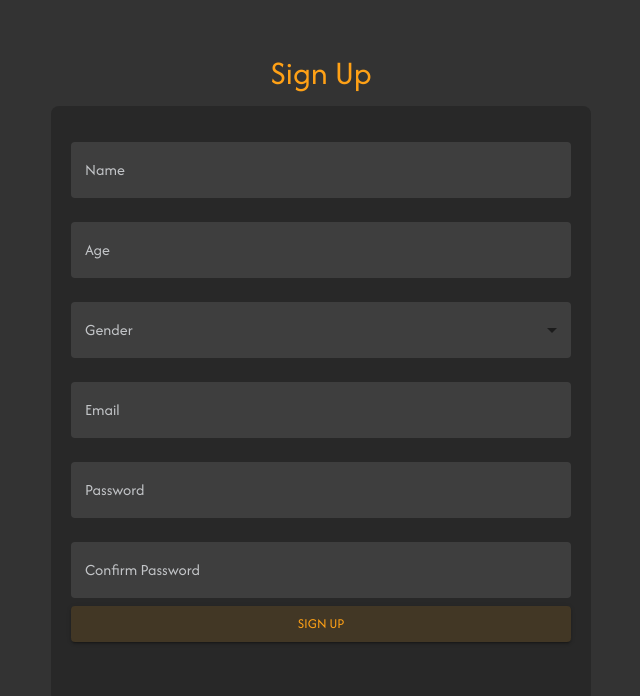
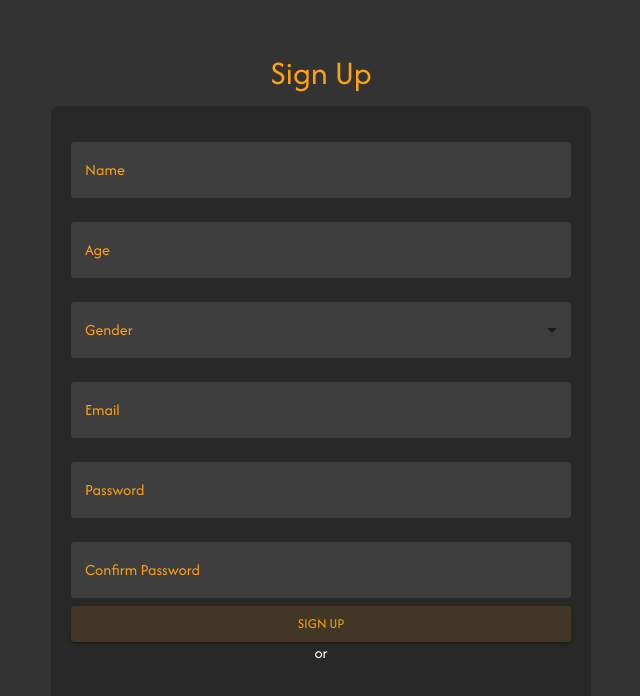
Before and after one commit to Mohit991/QuizQuest, a React (Vite) app in the folder frontend/: page /signup in a window 1280 px wide. Shown: the top 696 px of the page, without its empty margins (319-959 px from the left). Built offline with nearby package versions, Linux system fonts and the light colour scheme; no server answers.

Commit message:
frontend changes
- google auth button spacing in multiple pages
- loading spinner size in multiple pages
- logo updated
- select quiz configuration alignment

```diff
--- a/frontend/index.html
+++ b/frontend/index.html
@@ -4,7 +4,7 @@
     <meta charset="UTF-8" />
     <link rel="icon" type="image/svg+xml" href="/vite.svg" />
     <meta name="viewport" content="width=device-width, initial-scale=1.0" />
-    <title>Knowledge Knockout</title>
+    <title>QuizQuest</title>
   </head>
   <body>
     <div id="root"></div>
--- a/frontend/src/components/AppBar.jsx
+++ b/frontend/src/components/AppBar.jsx
@@ -1,7 +1,7 @@
 import React, { useState, useContext } from 'react';
 import { AppBar, Box, Toolbar, IconButton, Typography, Menu, Container, Avatar, Tooltip, MenuItem, Button, Dialog, DialogActions, DialogContent, DialogContentText, DialogTitle } from '@mui/material';
 import MenuIcon from '@mui/icons-material/Menu';
-import logo from '../assets/images/logoKnowledgek.png';
+import quizquestlogo from '../assets/images/quizquestlogo.png';
 import profile from '../assets/images/user.png';
 import { AppContext } from '../context/AppContext';
 import { Link, useNavigate } from 'react-router-dom';
@@ -57,7 +57,7 @@ const ResponsiveAppBar = () => {
       <Container maxWidth="xl">
         <Toolbar sx={{ margin: "0px 100px" }} disableGutters>
           <Box sx={{ display: { xs: 'none', md: 'flex' }, mr: 1 }}>
-            <Link to="/"><img src={logo} height={45} alt="Logo" /></Link>
+            <Link to="/"><img src={quizquestlogo} height={30} alt="Logo" /></Link>
           </Box>
 
           {/* Mobile Menu Icon */}
--- a/frontend/src/components/CustomSpinner.jsx
+++ b/frontend/src/components/CustomSpinner.jsx
@@ -11,7 +11,7 @@ function CustomSpinner() {
         justifyContent: 'center',
         alignItems: 'center',
         width: '100%',
-        height: '100vh',
+        height: '10px',
         backgroundColor: '#393939',
       }}
     >
--- /dev/null
+++ b/frontend/src/components/LeaderboardsContent.jsx
@@ -0,0 +1,31 @@
+import React from 'react';
+import { Box, Typography, Paper } from '@mui/material';
+import EmojiEventsIcon from '@mui/icons-material/EmojiEvents';
+
+const LeaderboardsContent = () => {
+  return (
+    <Box sx={{ mt: 4, width: '100%', maxWidth: 600, mx: 'auto' }}>
+      <Paper elevation={3} sx={{ p: 3, backgroundColor: '#242424', color: 'white' }}>
+        <Box sx={{ display: 'flex', alignItems: 'center', justifyContent: 'center', mb: 2 }}>
+          <EmojiEventsIcon sx={{ fontSize: 40, color: '#ffa116', mr: 2 }} />
+          <Typography variant="h5" component="h2" sx={{ color: '#ffa116' }}>
+            Welcome to the Leaderboards!
+          </Typography>
+        </Box>
+        <Typography variant="body1" sx={{ mb: 2 }}>
+          Here you can view the top performers across various categories. To get started:
+        </Typography>
+        <ol style={{ paddingLeft: '20px' }}>
+          <li>Select a category from the dropdown menu above</li>
+          <li>View the leaderboard for your chosen category</li>
+          <li>See how you stack up against other participants</li>
+        </ol>
+        <Typography variant="body1" sx={{ mt: 2 }}>
+          Challenge yourself to climb the ranks and become a top performer!
+        </Typography>
+      </Paper>
+    </Box>
+  );
+};
+
+export default LeaderboardsContent;
--- a/frontend/src/pages/LandingPage.jsx
+++ b/frontend/src/pages/LandingPage.jsx
@@ -41,7 +41,7 @@ const LandingPage = () => {
             textShadow: "0 4px 6px rgba(0, 0, 0, 0.3)",
           }}
         >
-          Welcome to Quiz Hub
+          Welcome to QuizQuest
         </Typography>
       </motion.div>
       <motion.div
--- a/frontend/src/pages/auth/SignUpPage.jsx
+++ b/frontend/src/pages/auth/SignUpPage.jsx
@@ -150,10 +150,13 @@ const SignUpPage = () => {
             },
             "& .MuiInputLabel-root": {
               fontSize: "16px",
-              color: "#eff1f6bf",
+              color: "#ffa116",
             },
             "& .MuiInputLabel-root.Mui-focused": {
-              color: "#fff",
+              color: "#ffa116",
+            },
+            "& .MuiOutlinedInput-input": {
+              color: "white",
             },
           }}
         />
@@ -180,10 +183,13 @@ const SignUpPage = () => {
             },
             "& .MuiInputLabel-root": {
               fontSize: "16px",
-              color: "#eff1f6bf",
+              color: "#ffa116",
             },
             "& .MuiInputLabel-root.Mui-focused": {
-              color: "#fff",
+              color: "#ffa116",
+            },
+            "& .MuiOutlinedInput-input": {
+              color: "white",
             },
           }}
         />
@@ -198,7 +204,7 @@ const SignUpPage = () => {
           sx={{
             "& .MuiOutlinedInput-root": {
               backgroundColor: "#3e3e3e",
-              color:"#eff1f6bf",
+              color: "#eff1f6bf",
               "&:hover": {
                 backgroundColor: "none",
               },
@@ -211,10 +217,13 @@ const SignUpPage = () => {
             },
             "& .MuiInputLabel-root": {
               fontSize: "16px",
-              color: "#eff1f6bf",
+              color: "#ffa116",
             },
             "& .MuiInputLabel-root.Mui-focused": {
-              color: "#fff",
+              color: "#ffa116",
+            },
+            "& .MuiOutlinedInput-input": {
+              color: "white",
             },
           }}
         >
@@ -275,10 +284,13 @@ const SignUpPage = () => {
             },
             "& .MuiInputLabel-root": {
               fontSize: "16px",
-              color: "#eff1f6bf",
+              color: "#ffa116",
             },
             "& .MuiInputLabel-root.Mui-focused": {
-              color: "#fff",
+              color: "#ffa116",
+            },
+            "& .MuiOutlinedInput-input": {
+              color: "white",
             },
           }}
         />
@@ -305,10 +317,13 @@ const SignUpPage = () => {
             },
             "& .MuiInputLabel-root": {
               fontSize: "16px",
-              color: "#eff1f6bf",
+              color: "#ffa116",
             },
             "& .MuiInputLabel-root.Mui-focused": {
-              color: "#fff",
+              color: "#ffa116",
+            },
+            "& .MuiOutlinedInput-input": {
+              color: "white",
             },
           }}
         />
@@ -335,10 +350,13 @@ const SignUpPage = () => {
             },
             "& .MuiInputLabel-root": {
               fontSize: "16px",
-              color: "#eff1f6bf",
+              color: "#ffa116",
             },
             "& .MuiInputLabel-root.Mui-focused": {
-              color: "#fff",
+              color: "#ffa116",
+            },
+            "& .MuiOutlinedInput-input": {
+              color: "white",
             },
           }}
         />
@@ -382,7 +400,10 @@ const SignUpPage = () => {
         >
           {loading ? <CustomSpinner /> : "Sign Up"}
         </Button>
-        <GoogleLoginButton />
+        <Box color={"white"}>or</Box>
+        <Box py={1}>
+          <GoogleLoginButton />
+        </Box>
       </Box>
     </Box>
   );
--- a/frontend/src/pages/user/Leaderboards.jsx
+++ b/frontend/src/pages/user/Leaderboards.jsx
@@ -20,6 +20,7 @@ import {
 } from '@mui/material';
 import { motion, AnimatePresence } from 'framer-motion';
 import EmojiEventsIcon from '@mui/icons-material/EmojiEvents';
+import LeaderboardsContent from '../../components/LeaderboardsContent';
 
 const Leaderboards = () => {
     const [selectedCategory, setSelectedCategory] = useState(null);
@@ -109,7 +110,7 @@ const Leaderboards = () => {
                 animate={{ opacity: 1, y: 0 }}
                 transition={{ duration: 0.5, delay: 0.2 }}
             >
-                <FormControl sx={{ m: 1, minWidth: 200 }}>
+                <FormControl sx={{ m: 1, minWidth: 200, textAlign:"center" }}>
                     <InputLabel id="category-select-label" sx={{
                         color: '#ffa116', '&.Mui-focused': {
                             color: '#ffa116',
@@ -120,6 +121,7 @@ const Leaderboards = () => {
                         value={selectedCategory ? selectedCategory.category_id : ''}
                         onChange={(e) => setSelectedCategory(categories.find(cat => cat.category_id === parseInt(e.target.value)))}
                         sx={{
+                            textAlign:"center",
                             color: 'white',
                             '& .MuiOutlinedInput-notchedOutline': {
                                 borderColor: '#ffa116',
@@ -140,6 +142,16 @@ const Leaderboards = () => {
                     </Select>
                 </FormControl>
             </motion.div>
+
+            {!selectedCategory && !loading && (
+                <motion.div
+                    initial={{ opacity: 0, y: 20 }}
+                    animate={{ opacity: 1, y: 0 }}
+                    transition={{ duration: 0.5, delay: 0.2 }}
+                >
+                    <LeaderboardsContent />
+                </motion.div>
+            )}
 
             <AnimatePresence>
                 {selectedCategory && !loading && (
--- a/frontend/src/services/apiService.js
+++ b/frontend/src/services/apiService.js
@@ -65,7 +65,7 @@ export const fetchCategories = async (token) => {
 };
 
 export const fetchTopicsOfCategory = async (token, selectedCategoryId) => {
-  console.log(selectedCategoryId);
+  console.log('selectedCategoryId = ', selectedCategoryId);
   try {
     const response = await api.get(`/categories/${selectedCategoryId}/topics`, {
       headers: { Authorization: `Bearer ${token}` },
```
Also changed, not shown: frontend/src/pages/Homepage.jsx (+16 -20 lines), frontend/src/pages/auth/SignInPage.jsx (+19 -8 lines), frontend/src/pages/quiz/SelectQuizConfigPage.jsx (+21 -29 lines), frontend/src/assets/images/quizquestlogo.png (added), frontend/src/assets/images/user.png.
